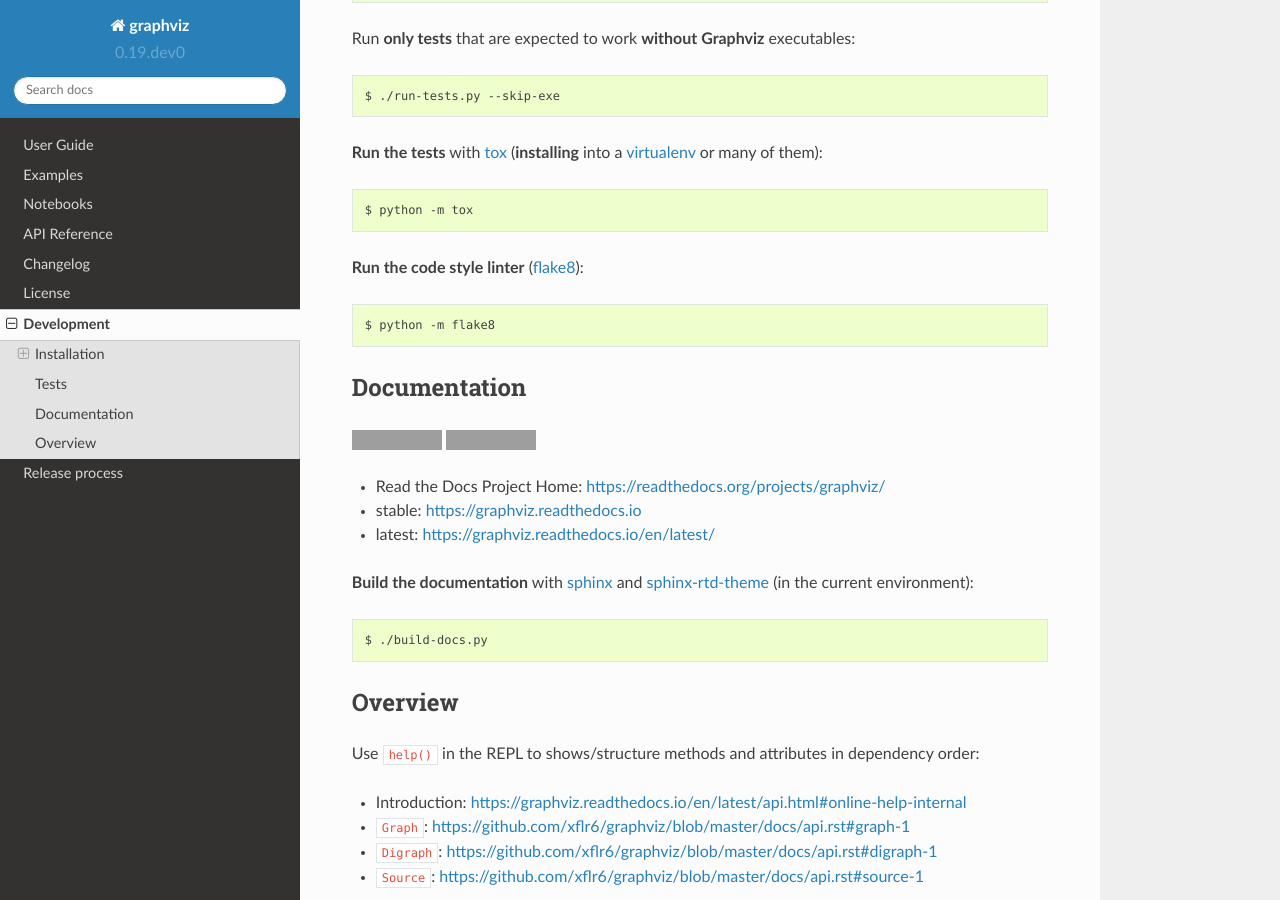
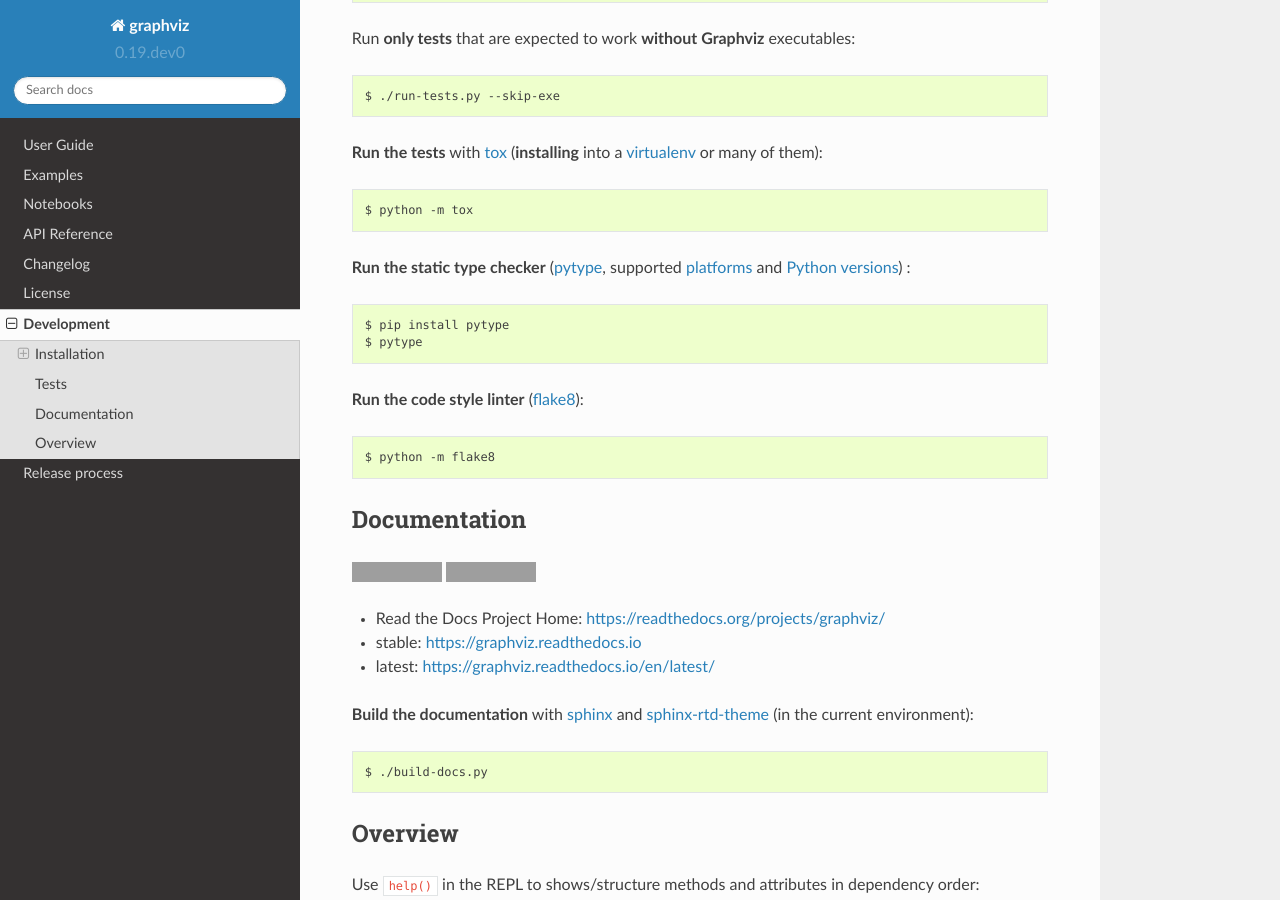
Before and after one commit to xflr6/graphviz, a Sphinx documentation site: the page built from docs/development.rst, in a window 1280 px wide and 900 px high, scrolled down 1133 px. Built offline with Sphinx 7.4.7 and the Read the Docs theme 2.0.0, drawn with Linux system fonts in a browser that asks for light colours; the version number is read from the project's files by our own code; grey boxes are pictures that could not be loaded.

Commit message:
document pytype in development docs

```diff
--- a/docs/development.rst
+++ b/docs/development.rst
@@ -70,6 +70,16 @@ Run **only tests** that are expected to work **without Graphviz** executables:
 
     $ python -m tox
 
+**Run the static type checker**
+(pytype_,
+supported `platforms <pytpe_platforms_>`_
+and `Python versions <pytype_python_versions_>`_) :
+
+.. code:: bash
+
+    $ pip install pytype
+    $ pytype
+
 **Run the code style linter** (flake8_):
 
 .. code:: bash
@@ -115,6 +125,9 @@ Use ``help()`` in the REPL to shows/structure methods and attributes in dependen
 .. _venv: https://docs.python.org/3/library/venv.html#creating-virtual-environments
 .. _tox: https://tox.wiki/en/latest/
 .. _virtualenv: https://virtualenv.pypa.io
+.. _pytype: https://google.github.io/pytype/
+.. _pytpe_platforms: https://google.github.io/pytype/#requirements
+.. _pytype_python_versions: https://google.github.io/pytype/support.html#python-version
 .. _flake8: https://flake8.pycqa.org/en/latest/
 .. _sphinx: https://www.sphinx-doc.org
 .. _sphinx-rtd-theme: https://sphinx-rtd-theme.readthedocs.io
--- a/setup.cfg
+++ b/setup.cfg
@@ -28,6 +28,9 @@ source = graphviz
 branch = false
 omit = */conftest.py
 
+[pytype]
+inputs = graphviz
+
 [flake8]
 ignore = E126,E128,W503
 max-line-length = 100
```
Also changed, not shown: 1 other file.
